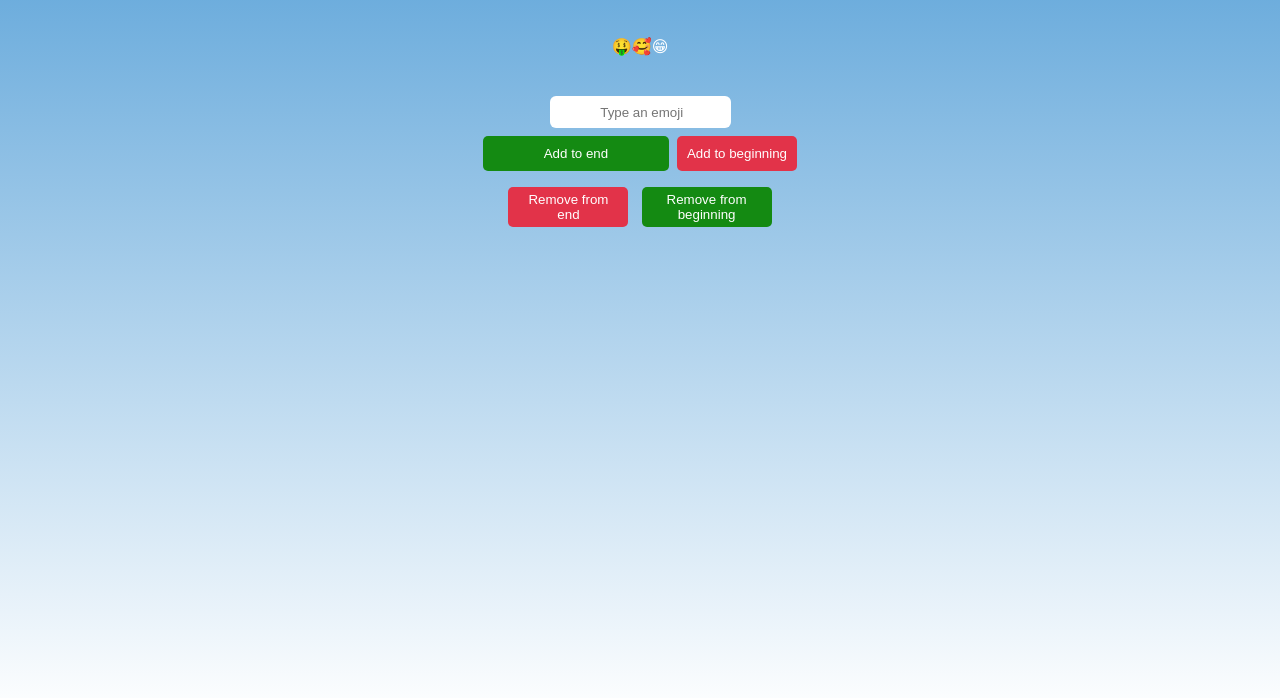
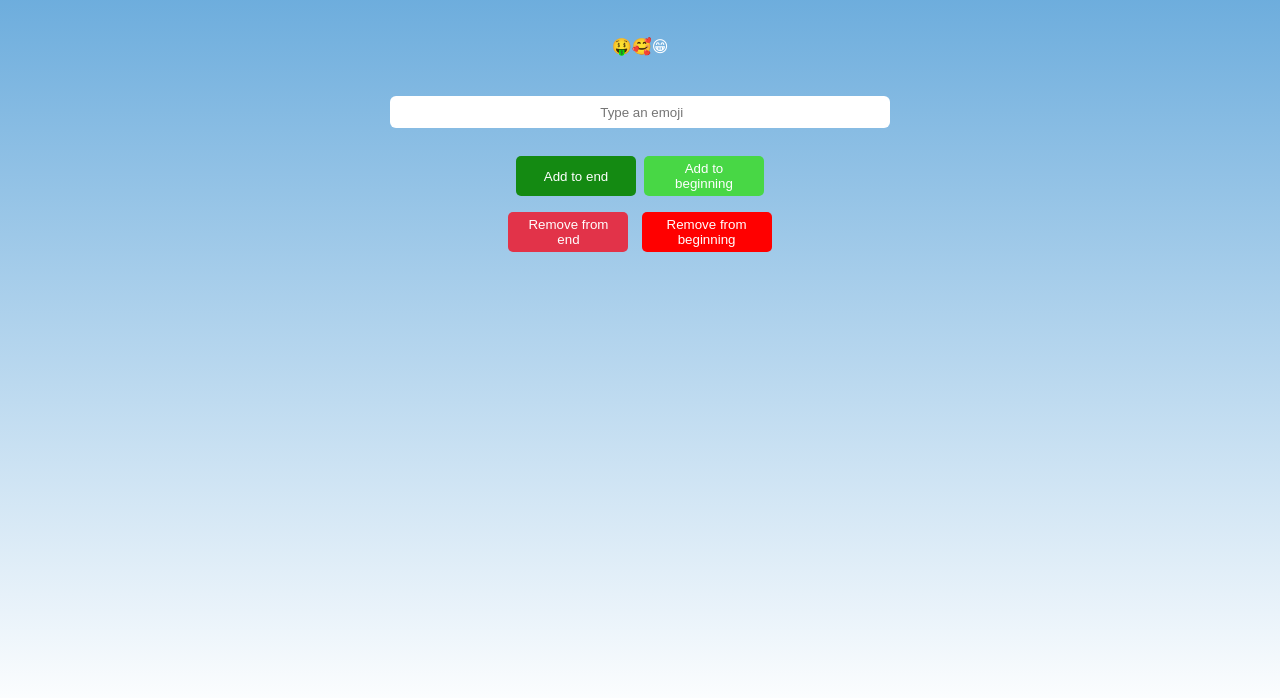
Before and after one commit to f8makinde/Your-Personality-In-Emojis, a plain HTML site: page index.html in a window 1280 px wide. Shown: the part 82-780 px from the top of the page. Drawn offline with Linux system fonts and the light colour scheme.

Commit message:
modified the button

```diff
--- a/styles.css
+++ b/styles.css
@@ -20,33 +20,29 @@
     #push-btn{
         background: #148a12;
         cursor: pointer;
-        width: 15%;
-        padding: 10px;
+        width: 120px;
+        height:  40px;
     }
    #unshift-btn{
-    background: #E23349;
+    background: #48d745;
+    width: 120px;
+    height:  40px;
     cursor: pointer;
      }
      #unshift-btn:active{
-    background: #148a12;
-    border: 1px solid white;
+    border: 2px solid yellow;
      }
      #push-btn:active{
-        background: #E23349;
-        border: 1px solid white;
-
+        border: 2px solid yellow;
     }
-
-
     #shift-btn {
-        background-color: #148a12;
+        background-color: red;
         cursor: pointer;
         width: 130px;
         height: 40px;
     }
     #shift-btn:active{
-        background-color: #E23349;
-        border: 1px solid white;
+        border: 2px solid yellow;
     }
     #pop-btn{
         background-color: #E23349;
@@ -55,8 +51,7 @@
         height:  40px;
     }
     #pop-btn:active{
-        background: #148a12;
-        border: 1px solid white;
+        border: 2px solid yellow;
     }
      input {
     border: none;
@@ -64,12 +59,14 @@
     background: white;
     border-radius: 6px;
     text-align: center;
+    margin-bottom: 20px;
+    width: 40%;
     }
     button {
     background: darkcyan;
     color: white;
     border: none;
-    padding: 4px 10px;
+    padding: 4px 20px;
     border-radius: 5px;
     margin: 8px 4px;
    }
```
